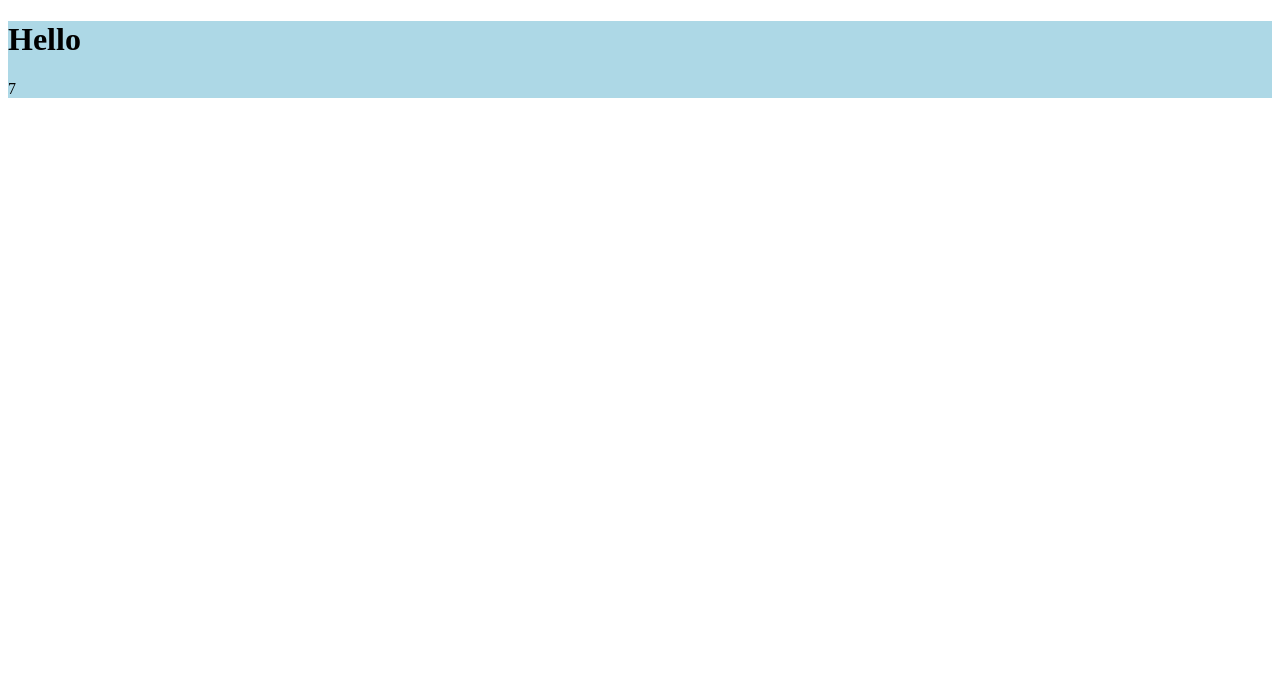
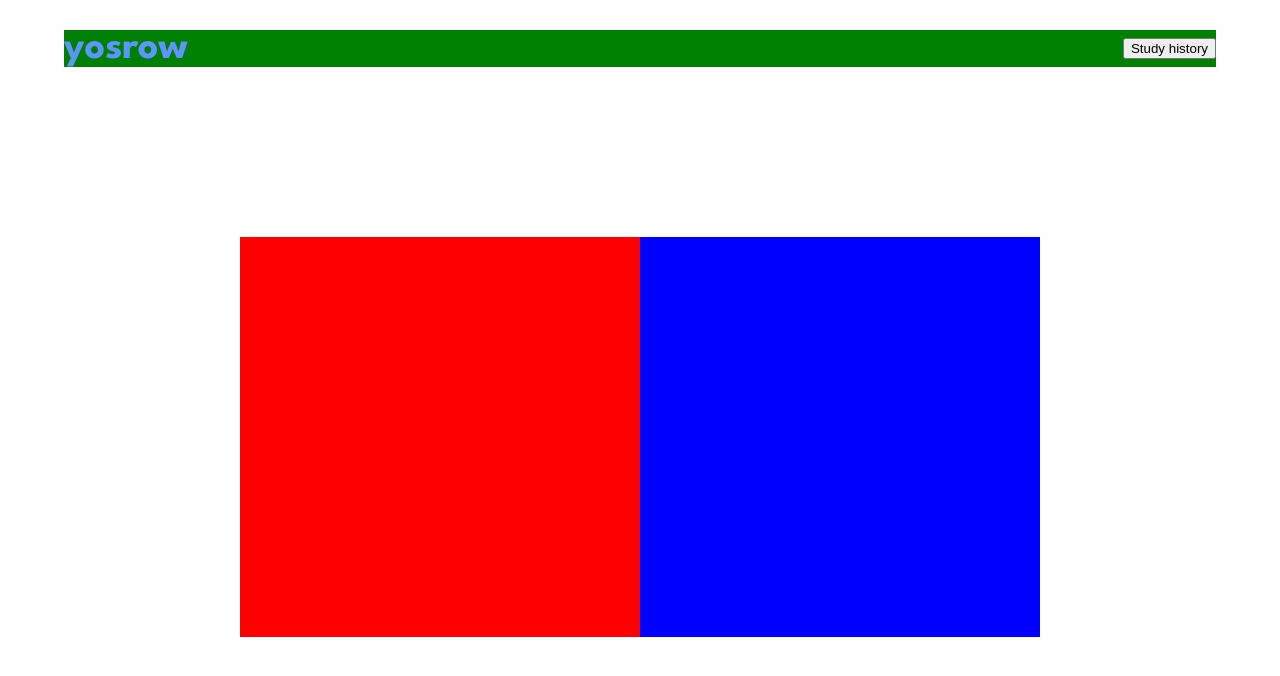
Before and after one commit to RemiBarthe/yosrow, a Vue app: page / in a window 1280 px wide. Shown: the top 676 px of the page. Built offline with nearby package versions, Linux system fonts and the light colour scheme.

Commit message:
Add global css files and structure

```diff
--- a/src/App.vue
+++ b/src/App.vue
@@ -15,7 +15,12 @@ export default defineComponent({
 </script>
 
 <style lang="scss">
+@import './assets/styles/global.scss';
+
 #app {
-  background-color: lightblue;
+  padding: 30px 5vw;
+  width: 100vw;
+  height: 100vh;
+  box-sizing: border-box;
 }
 </style>
--- /dev/null
+++ b/src/assets/styles/global.scss
@@ -0,0 +1,33 @@
+@font-face {
+  font-family: 'LeagueSpartanBold';
+  src: local('LeagueSpartan'), url(./assets/fonts/LeagueSpartan-Bold.ttf) format('truetype');
+}
+
+@font-face {
+  font-family: 'LeagueSpartan';
+  src: local('LeagueSpartan'), url(./assets/fonts/LeagueSpartan-Medium.ttf) format('truetype');
+}
+
+body{
+  margin: 0;
+
+  .spartan-font {
+    font-family: 'LeagueSpartan';
+  }
+
+  .spartan-font-bold {
+    font-family: 'LeagueSpartanBold';
+  }
+
+  .text-base {
+    font-size: 20px;
+  }
+
+  .text-lg {
+    font-size: 32px;
+  }
+
+  .text-xl {
+    font-size: 40px;
+  }
+}
--- /dev/null
+++ b/src/assets/styles/variables.scss
@@ -0,0 +1,6 @@
+$melon: #FFA9A3;
+$coral: #F87575;
+$taupe: #7E6C6C;
+$uranian: #B9E6FF;
+$cornflower: #5C95FF;
+$white: #FFFFFF;
--- /dev/null
+++ b/src/components/HeaderBar.vue
@@ -0,0 +1,29 @@
+<template>
+  <div class="header">
+    <h1 class="spartan-font-bold text-xl">yosrow</h1>
+
+    <button>Study history</button>
+  </div>
+</template>
+
+<script lang="ts">
+import { defineComponent } from 'vue';
+
+export default defineComponent({
+  name: 'HeaderBar'
+});
+</script>
+
+<style lang="scss" scoped>
+.header {
+  display: flex;
+  align-items: center;
+  justify-content: space-between;
+  background-color: green;
+  color: $cornflower;
+
+  h1 {
+    margin: 0;
+  }
+}
+</style>
--- /dev/null
+++ b/src/components/TimerComponent.vue
@@ -0,0 +1,19 @@
+<template>
+  <div class="timer"></div>
+</template>
+
+<script lang="ts">
+import { defineComponent } from 'vue';
+
+export default defineComponent({
+  name: 'TimerComponent'
+});
+</script>
+
+<style lang="scss" scoped>
+.timer {
+  width: 400px;
+  height: 400px;
+  background-color: red;
+}
+</style>
--- /dev/null
+++ b/src/components/TimerHistory.vue
@@ -0,0 +1,19 @@
+<template>
+  <div class="timer"></div>
+</template>
+
+<script lang="ts">
+import { defineComponent } from 'vue';
+
+export default defineComponent({
+  name: 'TimerHistory'
+});
+</script>
+
+<style lang="scss" scoped>
+.timer {
+  width: 400px;
+  height: 400px;
+  background-color: blue;
+}
+</style>
--- a/src/containers/TimerContainer.vue
+++ b/src/containers/TimerContainer.vue
@@ -1,15 +1,21 @@
 <template>
-  <div class="hello">
-    <h1>Hello</h1>
-    <p>{{ timer }}</p>
+  <HeaderBar />
+
+  <div class="timer-app">
+    <TimerComponent />
+    <TimerHistory />
   </div>
 </template>
 
 <script lang="ts">
 import { defineComponent } from 'vue';
+import HeaderBar from '@/components/HeaderBar.vue';
+import TimerComponent from '../components/TimerComponent.vue';
+import TimerHistory from '../components/TimerHistory.vue';
 
 export default defineComponent({
   name: 'TimerContainer',
+  components: { HeaderBar, TimerComponent, TimerHistory },
   data: () => ({
     timer: 0
   }),
@@ -21,4 +27,13 @@ export default defineComponent({
 });
 </script>
 
-<style lang="scss" scoped></style>
+<style lang="scss" scoped>
+.timer-app {
+  height: 100%;
+  display: flex;
+  align-items: center;
+  justify-content: center;
+  flex-flow: row wrap;
+  align-content: center;
+}
+</style>
--- a/vue.config.js
+++ b/vue.config.js
@@ -1,4 +1,11 @@
-const { defineConfig } = require("@vue/cli-service");
+const { defineConfig } = require('@vue/cli-service');
 module.exports = defineConfig({
   transpileDependencies: true,
+  css: {
+    loaderOptions: {
+      scss: {
+        additionalData: `@import './src/assets/styles/variables.scss';`
+      }
+    }
+  }
 });
```
Also changed, not shown: src/assets/fonts/LeagueSpartan-Bold.ttf (added), src/assets/fonts/LeagueSpartan-Medium.ttf (added).
